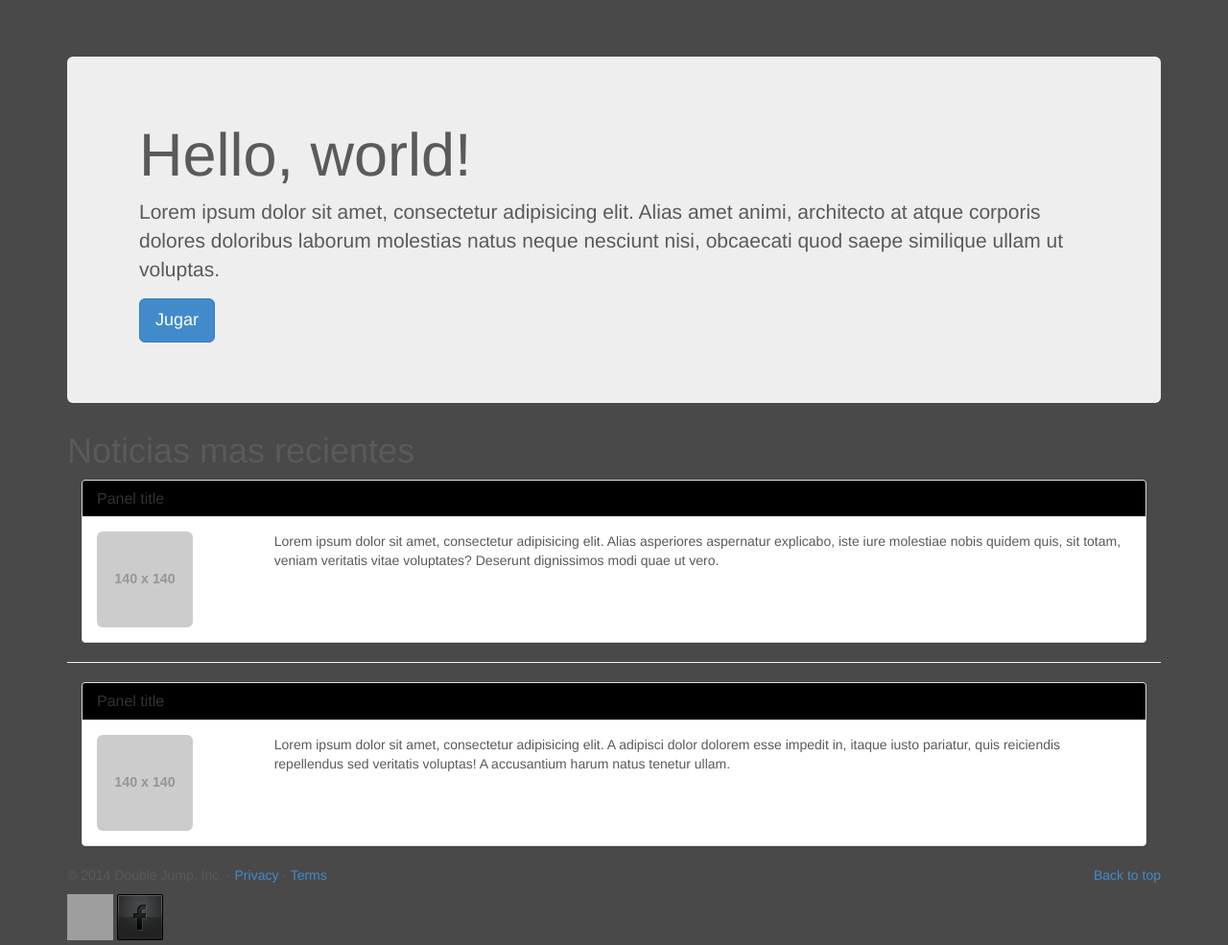
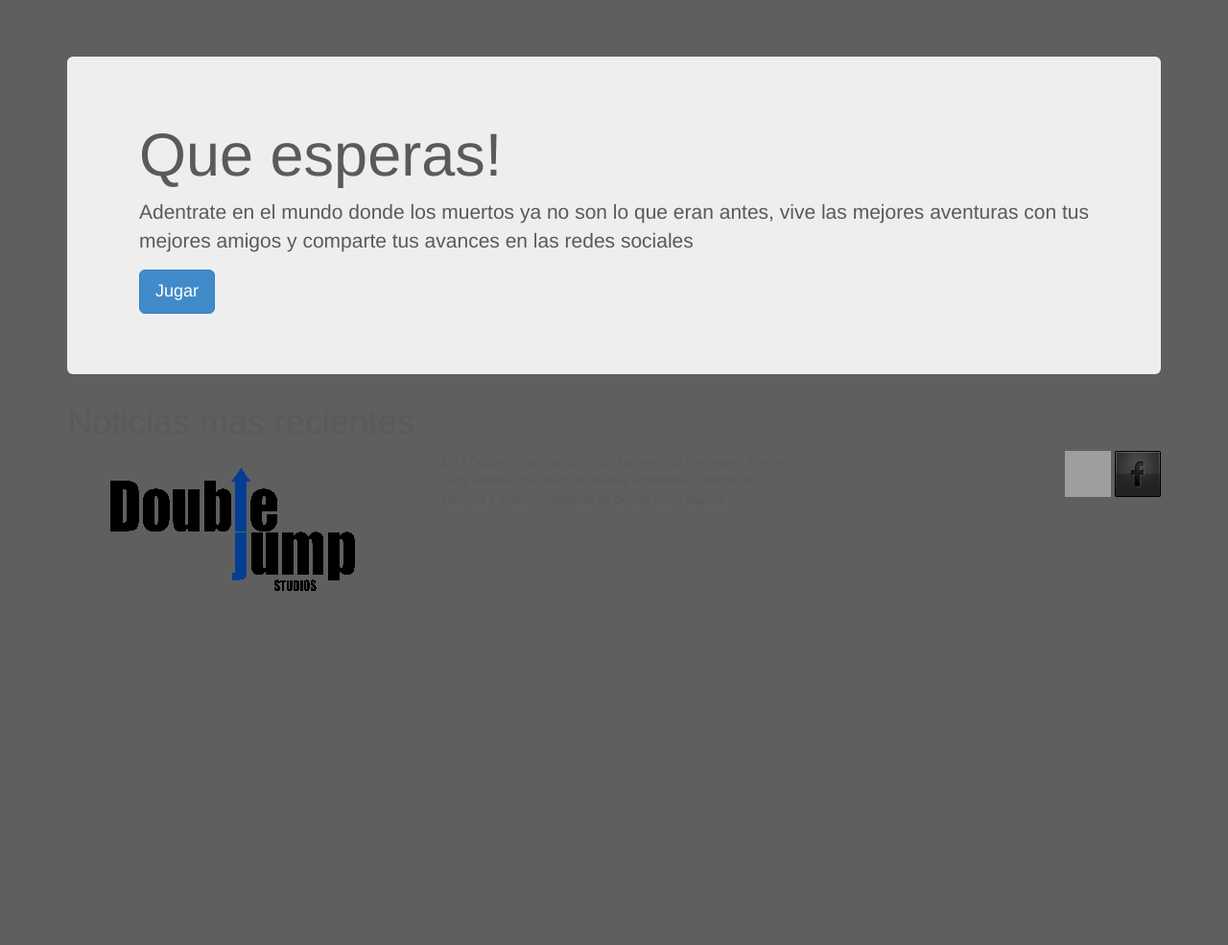
Before and after one commit to fcrios145/jump_cake, a CakePHP app: the page made by app/View/News/index.ctp in a window 1280 px wide. Shown: the part 592-1577 px from the top of the page at 96% size. After the commit the page ends 1208 px from the top, so only its background shows below. Run offline with PHP 8.4 and a stand-in for CakePHP, Linux system fonts and the light colour scheme; the template is opened without the code that fills it, so the values that code supplies are empty; grey boxes labelled with a size stand in for pictures from a placeholder-image service; some libraries are stand-ins or nearby versions; grey boxes are pictures that could not be loaded.

Commit message:
acomodo de footer

```diff
--- a/app/Controller/NewsController.php
+++ b/app/Controller/NewsController.php
@@ -5,6 +5,12 @@ class NewsController extends AppController {
     public $uses = array('News');
 
     public function index() {
+        $this->set('news', $this->News->find('all',
+            array(
+                'order' => array('News.created'),
+                'limit' => 3,
+            )
+        ));
 
     }
 
--- a/app/Model/News.php
+++ b/app/Model/News.php
@@ -1,7 +1,7 @@
 <?php
 
 class News extends AppModel {
-
+    public $belongsTo= 'Author';
 }
 
 ?>
--- a/app/View/Layouts/default.ctp
+++ b/app/View/Layouts/default.ctp
@@ -38,7 +38,7 @@
                             <span class="icon-bar"></span>
                             <span class="icon-bar"></span>
                         </button>
-                        <a id="doubleJump" class="navbar-brand" href="#">Project name</a>
+                        <a id="deadLogo" class="navbar-brand" href="#">Project name</a>
                     </div>
                     <div class="navbar-collapse collapse">
                         <ul class="nav navbar-nav">
@@ -64,13 +64,21 @@
             </div>
             <?php echo $this->fetch('content'); ?>
             <?php echo $this->Session->flash(); ?>
+            <footer>
+                <div class="row">
+                    <div class="col-md-4">
+                        <a id="doubleJump"  href="#"></a>
+                    </div>
+                    <div class="col-md-4">
+                        <small>2014 Double Jump Studios. Todos los derechos reservados. Double Jump Studios, The Dead son marcas comerciales, marcas de servicios o marcas registradas de Double Jump Studios.</small>
+                    </div>
+                    <div class="col-md-4 text-right">
+                        <a id="twitter" href="#"></a>
+                        <a id="facebook" href="#"></a>
+                    </div>
+                </div>
+            </footer>
         </div>
-        <footer>
-            <p class="pull-right"><a href="#">Back to top</a></p>
-            <p>&copy; 2014 Double Jump, Inc. &middot; <a href="#">Privacy</a> &middot; <a href="#">Terms</a></p>
-            <a id="twitter" href="#"></a>
-            <a id="facebook" href="#"></a>
-        </footer>
     </div>
 
 
--- a/app/View/News/index.ctp
+++ b/app/View/News/index.ctp
@@ -56,8 +56,8 @@
 
 <div class="jumbotron">
     <div class="container">
-        <h1>Hello, world!</h1>
-        <p>Lorem ipsum dolor sit amet, consectetur adipisicing elit. Alias amet animi, architecto at atque corporis dolores doloribus laborum molestias natus neque nesciunt nisi, obcaecati quod saepe similique ullam ut voluptas.</p>
+        <h1>Que esperas!</h1>
+        <p>Adentrate en el mundo donde los muertos ya no son lo que eran antes, vive las mejores aventuras con tus mejores amigos y comparte tus avances en las redes sociales</p>
         <p>
             <a class="btn btn-primary btn-lg">Jugar</a>
         </p>
@@ -74,9 +74,12 @@
 <!--Noticias Recientes-->
 
 <h1>Noticias mas recientes</h1>
+
+<?php foreach ($news as $noticia): ?>
+
     <div class="panel panel-default" style="margin-left: 15px; margin-right: 15px">
         <div class="panel-heading">
-        <h3 class="panel-title">Panel title</h3>
+            <h3 class="panel-title"><?php echo $noticia['News']['titulo'] ?></h3>
         </div>
         <div class="panel-body">
             <div class="row">
@@ -84,29 +87,16 @@
                     <img src="http://placehold.it/140x140" class="img-rounded" style="width: 100px; height: 100px">
                 </div>
                 <div class="col-md-10">
-                Lorem ipsum dolor sit amet, consectetur adipisicing elit. Alias asperiores aspernatur explicabo, iste
-                iure molestiae nobis quidem quis, sit totam, veniam veritatis vitae voluptates? Deserunt dignissimos
-                modi quae ut vero.
+                    <?php echo $noticia['News']['body'] ?>
                 </div>
             </div>
         </div>
+        <div class="panel-footer text-right">
+            <small>Autor: </small><?php echo $noticia['Author']['nick'] ?>
+        </div>
     </div>
     <hr>
-<div class="panel panel-default" style="margin-left: 15px; margin-right: 15px">
-    <div class="panel-heading">
-        <h3 class="panel-title">Panel title</h3>
-    </div>
-    <div class="panel-body">
-        <div class="row">
-            <div class="col-xs-2">
-                <img src="http://placehold.it/140x140" class="img-rounded" style="width: 100px; height: 100px">
-            </div>
-            <div class="col-xs-10">
-                Lorem ipsum dolor sit amet, consectetur adipisicing elit. A adipisci dolor dolorem esse impedit in,
-                itaque iusto pariatur, quis reiciendis repellendus sed veritatis voluptas! A accusantium harum natus
-                tenetur ullam.
-            </div>
-        </div>
-    </div>
+
+<?php endforeach ?>
 
 <!--Fin noticias recientes-->
--- a/app/webroot/css/custom-nav-bar.css
+++ b/app/webroot/css/custom-nav-bar.css
@@ -4,8 +4,8 @@
 
 body {
     padding-bottom: 40px;
-    background-color: #494949;
     color: #5a5a5a;
+    background-color: #5f5f5f;
 }
 
 
@@ -148,6 +148,15 @@ body {
 }
 
 #doubleJump {
+    background-image: url(img/doubleJump.png);
+    display: block;
+    margin: 0 auto;
+    text-indent: -9999px;
+    width: 300px;
+    height: 150px;
+}
+
+#deadLogo {
     background-image: url(img/deadlogo.png);
     display: block;
     margin: 0 auto;
@@ -174,6 +183,6 @@ body {
     height: 48px;
 }
 
-.panel-heading {
-    background-color: #000000 !important;
-}
+/*.panel-heading {*/
+    /*background-color: transparent !important;*/
+/*}*/
```
Also changed, not shown: app/webroot/css/img/doubleJump.png. Lines whose indentation alone changed are shown as unchanged.
